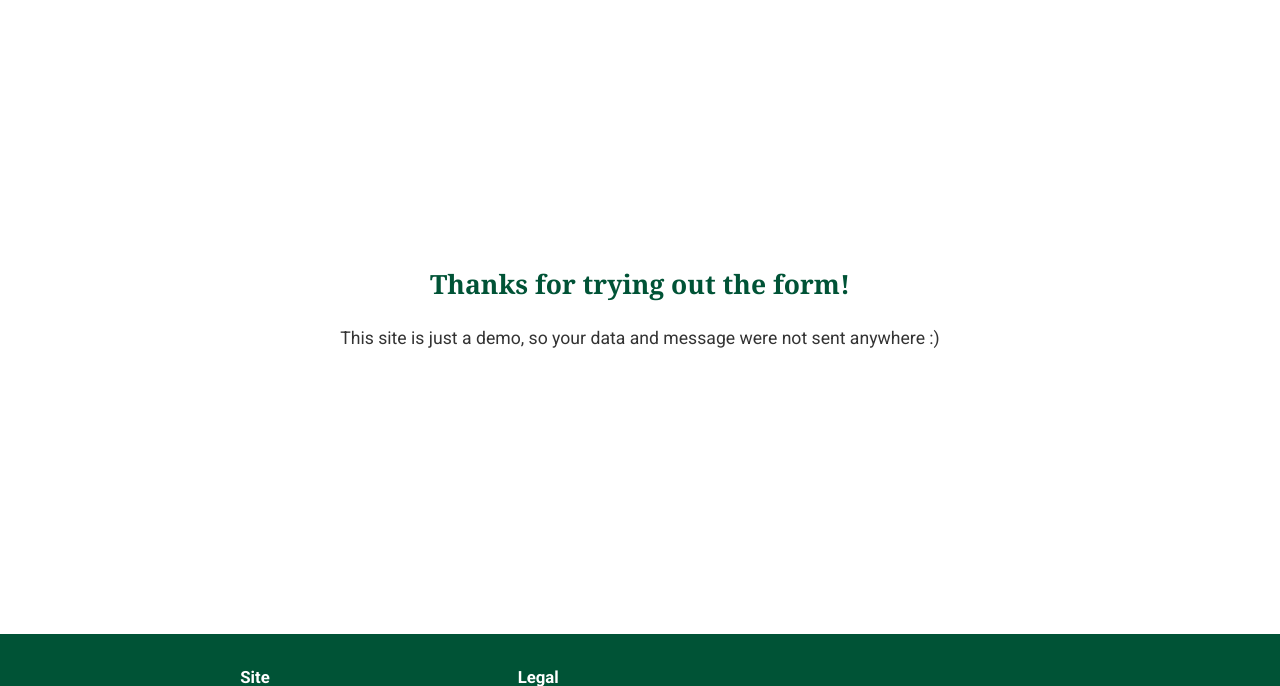
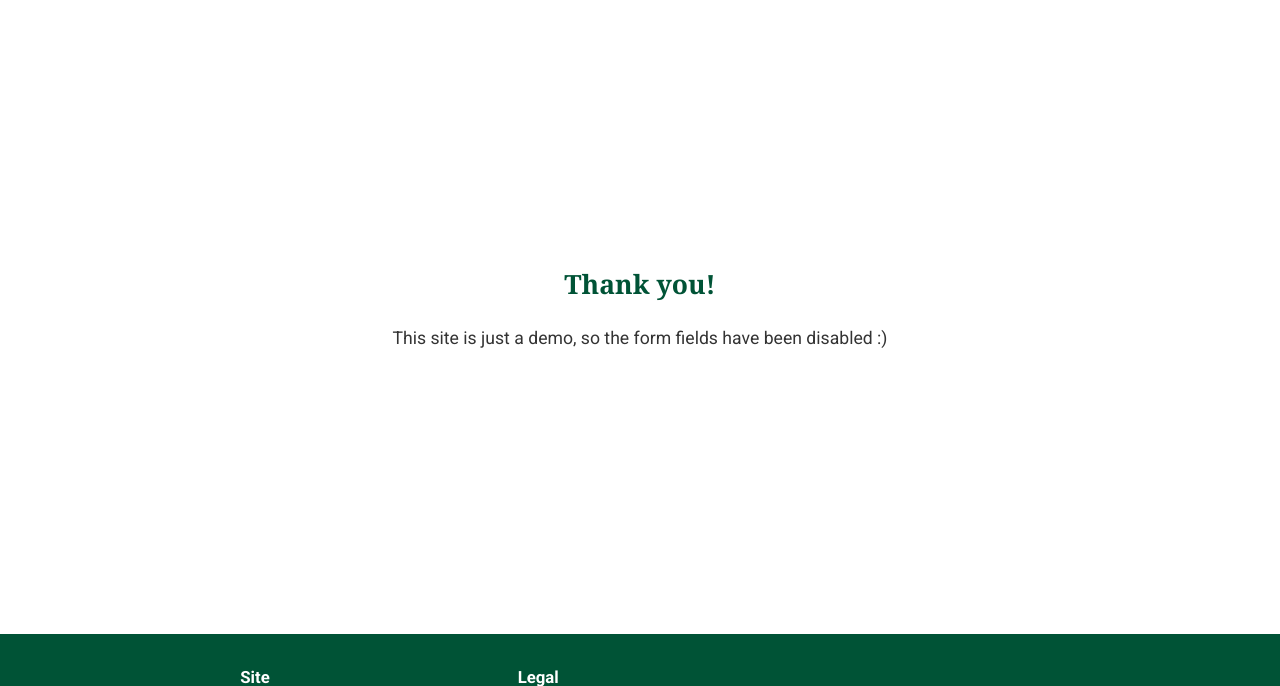
Before and after one commit to rzeczuchy/kaktusy, a Django app: page /sent in a window 1280 px wide. Shown: the part 72-758 px from the top of the page. Run offline with Django 3.2, Linux system fonts and the light colour scheme; data that the repository does not hold is empty; some libraries are stand-ins or nearby versions.

Commit message:
running deploy checklist, preparing for deploy, adding cookies bar

```diff
--- a/daruma/app/forms.py
+++ b/daruma/app/forms.py
@@ -1,6 +1,6 @@
 from django import forms
 
 class ContactForm(forms.Form):
-    name = forms.CharField(max_length=100, required=True)
-    email = forms.CharField(max_length=100, required=True)
-    message = forms.CharField(widget=forms.Textarea(attrs={'class' : 'message'}), max_length=1000, required=True)
+    name = forms.CharField(max_length=100, disabled=True)
+    email = forms.CharField(max_length=100, disabled=True)
+    message = forms.CharField(widget=forms.Textarea(attrs={'class' : 'message'}), max_length=1000, disabled=True)
--- a/daruma/templates/app/shared.html
+++ b/daruma/templates/app/shared.html
@@ -14,6 +14,12 @@
     />
     <!-- Animate on Scroll CSS -->
     <link rel="stylesheet" href="https://unpkg.com/aos@next/dist/aos.css" />
+    <!-- Cookie Consent CSS -->
+    <link
+      rel="stylesheet"
+      type="text/css"
+      href="https://cdn.jsdelivr.net/npm/cookieconsent@3/build/cookieconsent.min.css"
+    />
     <!-- Styles -->
     {% load static %}
     <link
@@ -22,10 +28,14 @@
       href="{% static 'app/css/style.css' %}"
     />
     <!-- Favicon -->
-    <link rel="shortcut icon" type="image/png" href="{% static 'app/favicon.ico' %}"/>
+    <link
+      rel="shortcut icon"
+      type="image/png"
+      href="{% static 'app/favicon.ico' %}"
+    />
     <!-- SEO -->
     {% if pdescription %}
-    <meta name="description" content="{{ pdescription }}">
+    <meta name="description" content="{{ pdescription }}" />
     {% endif %}
     <!-- Title -->
     <title>
@@ -47,5 +57,27 @@
         duration: 1000,
       });
     </script>
+    <script src="https://cdn.jsdelivr.net/npm/cookieconsent@3/build/cookieconsent.min.js"></script>
+    <script>
+      window.cookieconsent.initialise({
+        "palette": {
+          "popup": {
+            "background": "#005336",
+            "text": "#ffffff"
+          },
+          "button": {
+            "background": "transparent",
+            "text": "#96b742",
+            "border": "#96b742"
+          }
+        },
+        "position": "bottom-left",
+        "content": {
+          "message": "This website uses cookies to ensure you get the best experience.",
+          "dismiss": "Got it!",
+          "link": "What are cookies?"
+        }
+      });
+      </script>
   </body>
 </html>
--- a/daruma/templates/app/thanks.html
+++ b/daruma/templates/app/thanks.html
@@ -6,9 +6,9 @@
 <section class="white center-content">
   <div class="flex">
     <div class="fluid-container">
-      <h1>Thanks for trying out the form!</h1>
+      <h1>Thank you!</h1>
       <p>
-        This site is just a demo, so your data and message were not sent anywhere :)
+        This site is just a demo, so the form fields have been disabled :)
       </p>
     </div>
   </div>
```
Also changed, not shown: daruma/daruma/settings.py (+6 -2 lines), README.md.
